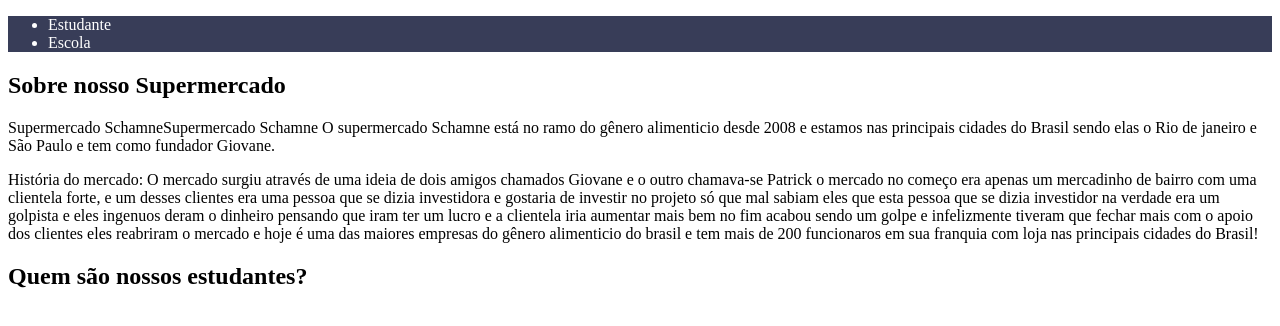
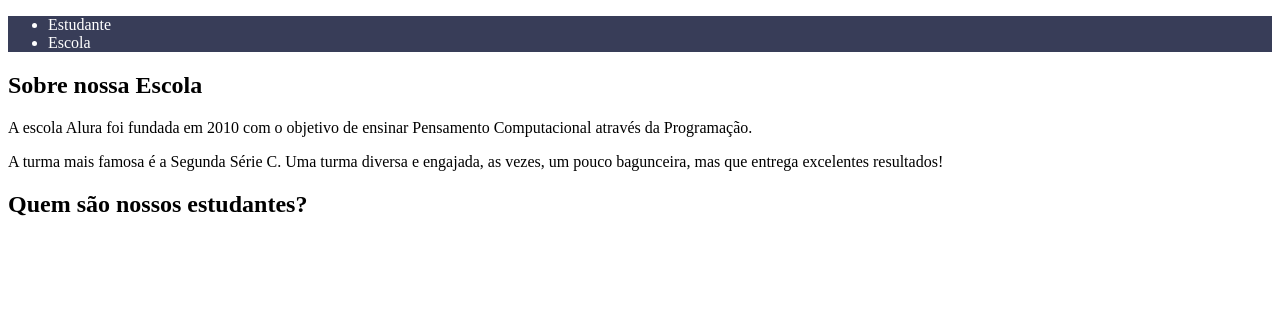
Before and after one commit to GiovaneSchamne/siteescola, a plain HTML site: page index.html in a window 1280 px wide. Drawn offline with Linux system fonts and the light colour scheme.

Commit message:
Update index.html

```diff
--- a/index.html
+++ b/index.html
@@ -18,20 +18,15 @@
         </header>
         <section class="escola">
             <div class="escola-conteudo">
-            <h2 class="escola-titulo">Sobre nosso Supermercado</h2>
-            <p class="escola-texto-um">Supermercado SchamneSupermercado Schamne
-
-                O supermercado Schamne está no ramo do gênero alimenticio desde 2008 e estamos nas principais cidades do Brasil sendo elas o Rio de janeiro e São Paulo e tem como fundador Giovane.</p>
-
-            <p class="escola-texto-dois">História do mercado:
-
-                O mercado surgiu através de uma ideia de dois amigos chamados Giovane e o outro chamava-se Patrick o mercado no começo era apenas um mercadinho de bairro com uma clientela forte, e um desses clientes era uma pessoa que se dizia investidora e gostaria de investir no projeto só que mal sabiam eles que esta pessoa que se dizia investidor na verdade era um golpista e eles ingenuos deram o dinheiro pensando que iram ter um lucro e a clientela iria aumentar mais bem no fim acabou sendo um golpe e infelizmente tiveram que fechar mais com o apoio dos clientes eles reabriram o mercado e hoje é uma das maiores empresas do gênero alimenticio do brasil e tem mais de 200 funcionaros em sua franquia com loja nas principais cidades do Brasil!</p>
+            <h2 class="escola-titulo">Sobre nossa Escola</h2>
+            <p class="escola-texto-um">A escola Alura foi fundada em 2010 com o objetivo de ensinar Pensamento Computacional através da Programação.</p>
+            <p class="escola-texto-dois">A turma mais famosa é a Segunda Série C. Uma turma diversa e engajada, as vezes, um pouco bagunceira, mas que entrega excelentes resultados!</p>
             </div>
                   </section>
         <section class="estudante">
             <h2 class="estudante-titulo">Quem são nossos estudantes?</h2>
-            <div class="estudante-todos"
-            <span></span>
+            <div class="estudante-todos">
+                <span></span>
                 </section>
        </body>
 </html>
```
